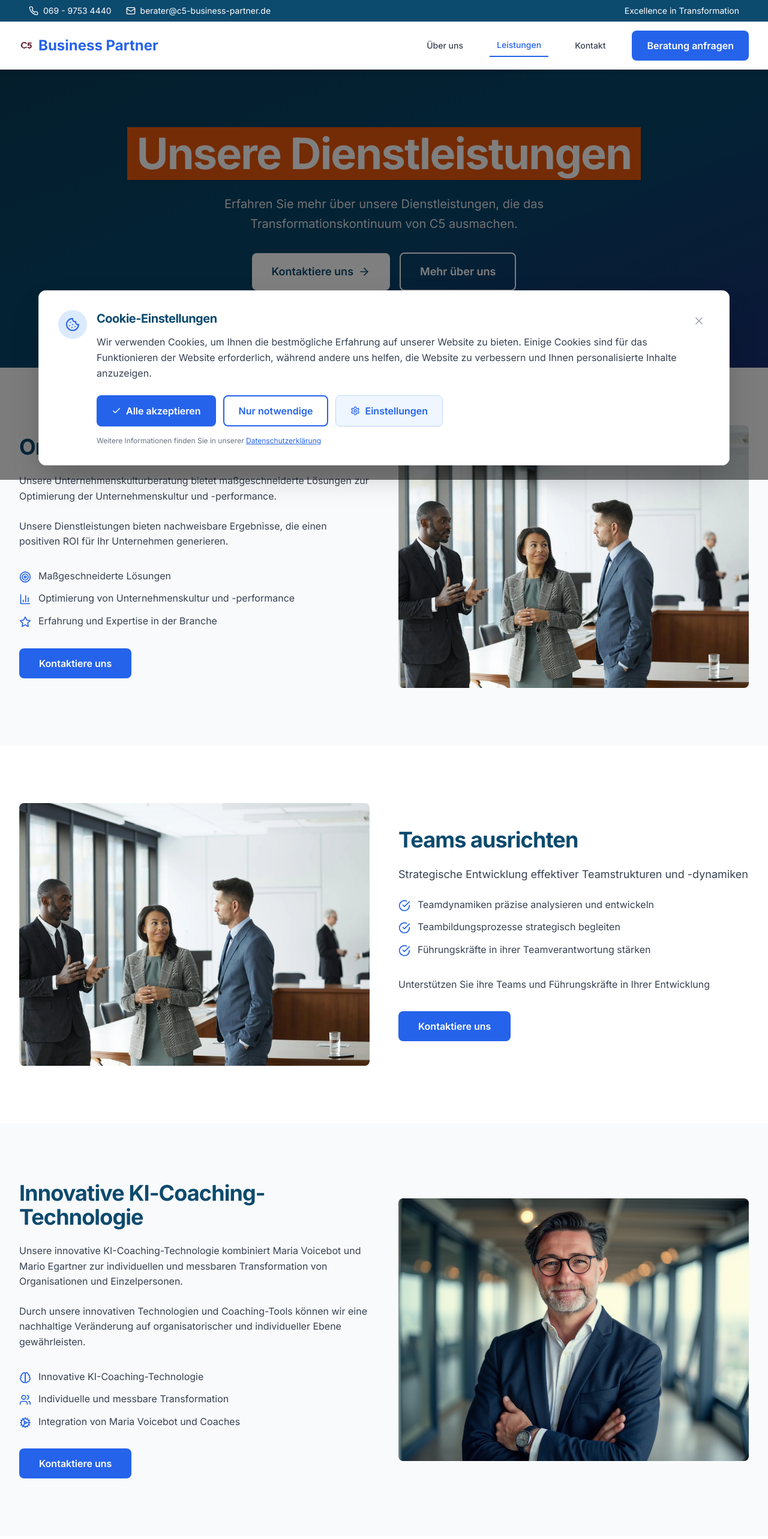
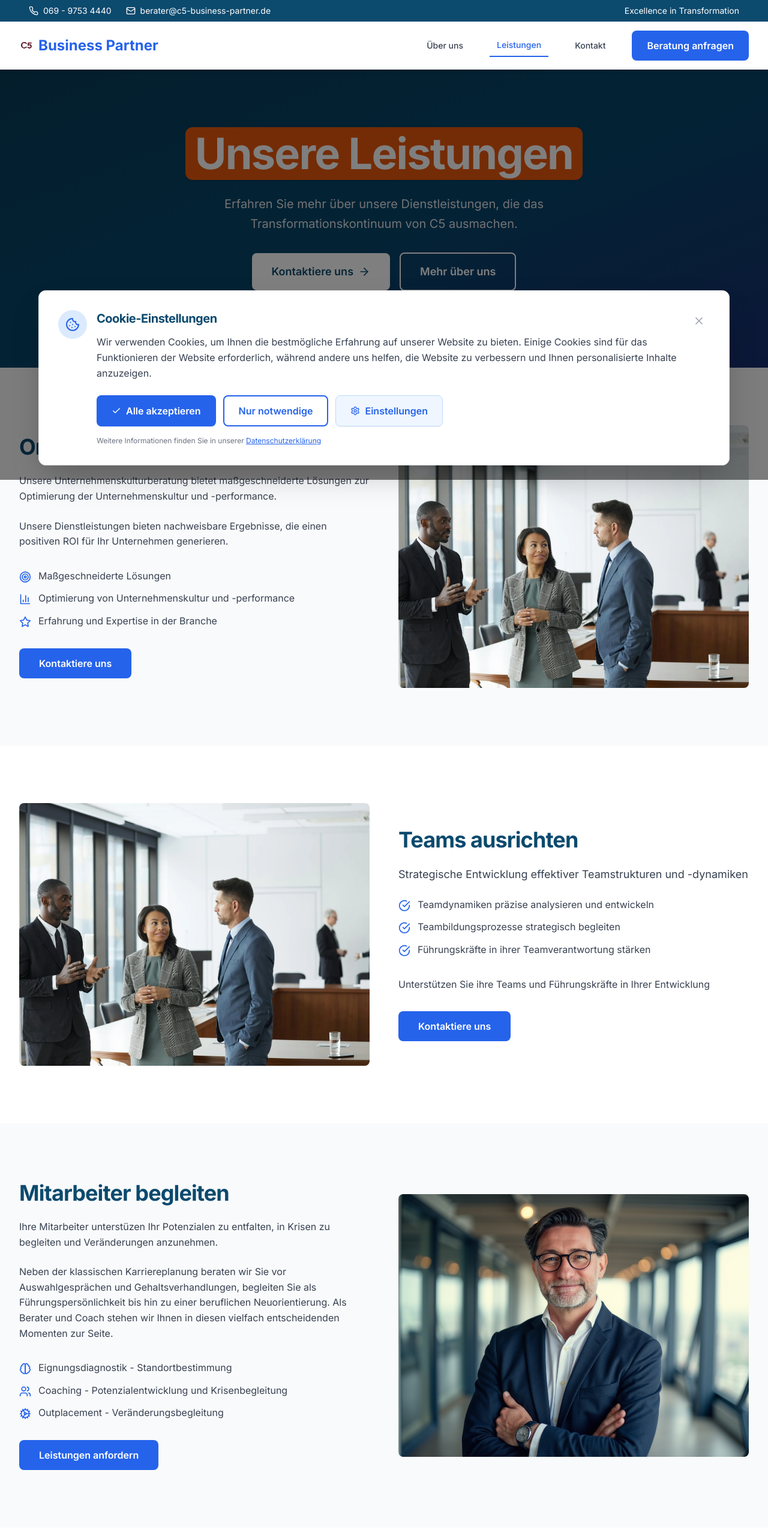
Before and after one commit to alexodexo/Mario, a Next.js app: page /transformationskontinuum/leistungen in a window 1280 px wide. Shown: the top 2566 px of the page at 60% size. Built offline with nearby package versions, Linux system fonts and the light colour scheme.

Commit message:
augustiner

```diff
--- a/src/components/common/Hero.js
+++ b/src/components/common/Hero.js
@@ -40,7 +40,7 @@ export default function Hero({
         <div className="max-w-4xl mx-auto text-center">
           {/* Main Title */}
           {title && (
-            <h1 className="hero-text mb-6 animate-fade-in text-5xl sm:text-6xl lg:text-7xl font-bold drop-shadow bg-orange-600 text-white px-4 py-2 inline-block">
+            <h1 className="hero-text mb-6 rounded-xl animate-fade-in text-5xl sm:text-6xl lg:text-7xl font-bold drop-shadow bg-orange-600 text-white px-4 py-2 inline-block">
               {title}
             </h1>
           )}
--- a/src/pages/index.js
+++ b/src/pages/index.js
@@ -87,7 +87,7 @@ export default function HomePage() {
         <div className="container mx-auto px-4 py-16 relative z-10">
           <div className="max-w-4xl mx-auto text-center">
             <div className="mb-8">
-    <h1 className="text-5xl sm:text-6xl lg:text-7xl font-bold mb-6 drop-shadow bg-orange-600 text-white px-4 py-2 inline-block">
+    <h1 className="text-5xl sm:text-6xl lg:text-7xl font-bold rounded-xl mb-6 drop-shadow bg-orange-600 text-white px-4 py-2 inline-block">
       Transformationskontinuum
     </h1>
               <p className="text-2xl sm:text-3xl text-blue-200 font-semibold mb-8 drop-shadow-md">
@@ -99,26 +99,7 @@ export default function HomePage() {
               </p>
             </div>
 
-            {/* Quick Navigation */}
-            <div className="flex flex-col sm:flex-row gap-6 justify-center items-center">
-              <Link
-                href="/transformationskontinuum"
-                className="inline-flex items-center justify-center px-8 py-4 text-lg font-semibold text-blue-900 bg-white border border-transparent rounded-lg shadow-lg hover:bg-gray-50 hover:shadow-xl focus:outline-none focus:ring-2 focus:ring-offset-2 focus:ring-white transition-all duration-200 group backdrop-blur-sm"
-              >
-                <Target className="mr-3 h-6 w-6" />
-                C5 Business Partner
-                <ArrowRight className="ml-2 h-5 w-5 group-hover:translate-x-1 transition-transform duration-200" />
-              </Link>
 
-              <Link
-                href="/frankfurt-business-coach"
-                className="inline-flex items-center justify-center px-8 py-4 text-lg font-semibold text-white bg-white/20 backdrop-blur-sm border-2 border-white rounded-lg hover:bg-white hover:text-blue-900 focus:outline-none focus:ring-2 focus:ring-offset-2 focus:ring-white transition-all duration-200 group"
-              >
-                <User className="mr-3 h-6 w-6" />
-                Frankfurt Business Coach
-                <ArrowRight className="ml-2 h-5 w-5 group-hover:translate-x-1 transition-transform duration-200" />
-              </Link>
-            </div>
           </div>
         </div>
       </section>
@@ -374,13 +355,12 @@ export default function HomePage() {
       </section>
 
       {/* Strategy, Planning & Contact - Combined Section */}
-      <section className="py-20 bg-blue-600 text-white">
-        <div className="container mx-auto px-4">
+      <section className="py-5 bg-blue-600 text-white">
 
           {/* Contact Section */}
-          <div className="border-t border-white/20 pt-16">
+          <div className=" border-white/20 pt-16">
             <div className="text-center max-w-4xl mx-auto">
-              <h2 className="text-5xl font-bold mb-6 drop-shadow bg-orange-600 text-white px-4 py-2 inline-block">
+              <h2 className="text-5xl font-bold mb-6 drop-shadow rounded-xl bg-orange-600 text-white px-4 py-2 inline-block">
                 Lassen Sie uns sprechen
               </h2>
               <p className="text-xl text-blue-100 mb-12 leading-relaxed">
@@ -422,16 +402,10 @@ export default function HomePage() {
                     Strategiegespräch vereinbaren
                     <ArrowRight className="ml-2 h-5 w-5" />
                   </Link>
-                  <Link
-                    href="/transformationskontinuum/ueber-uns"
-                    className="inline-flex items-center justify-center px-10 py-4 text-lg font-semibold text-white bg-white/20 backdrop-blur-sm border-2 border-white rounded-lg hover:bg-white/30 transition-colors duration-200"
-                  >
-                    Unser Team kennenlernen
-                  </Link>
+
                 </div>
               </div>
             </div>
-          </div>
         </div>
       </section>
     </>
--- a/src/pages/transformationskontinuum/kontakt.js
+++ b/src/pages/transformationskontinuum/kontakt.js
@@ -108,7 +108,7 @@ export default function TransformationContact() {
         <div className="container mx-auto px-4 py-16 relative z-10">
           <div className="max-w-4xl mx-auto text-center">
             <div className="mb-8">
-              <h1 className="text-5xl sm:text-6xl lg:text-7xl font-bold mb-6 drop-shadow-lg">
+              <h1 className="text-5xl sm:text-6xl lg:text-7xl font-bold mb-6 drop-shadow bg-orange-600 text-white px-4 py-2 inline-block">
                 Kontakt aufnehmen
               </h1>
               <p className="text-2xl sm:text-3xl text-blue-200 font-semibold mb-8 drop-shadow-md">
--- a/src/pages/transformationskontinuum/leistungen.js
+++ b/src/pages/transformationskontinuum/leistungen.js
@@ -9,7 +9,7 @@ export default function TransformationServices() {
     <>
       {/* Hero Section */}
       <Hero
-        title="Unsere Dienstleistungen"
+        title="Unsere Leistungen"
         description="Erfahren Sie mehr über unsere Dienstleistungen, die das Transformationskontinuum von C5 ausmachen."
         primaryCTA={{
           text: 'Kontaktiere uns',
@@ -136,33 +136,31 @@ export default function TransformationServices() {
           <div className="grid grid-cols-1 lg:grid-cols-2 gap-12 items-center">
             <div>
               <h2 className="text-3xl sm:text-4xl font-bold text-navy-900 mb-6">
-                Innovative KI-Coaching-Technologie
-              </h2>
+                Mitarbeiter begleiten               </h2>
               <p className="text-gray-700 mb-6">
-                Unsere innovative KI-Coaching-Technologie kombiniert Maria Voicebot und Mario Egartner zur individuellen und messbaren Transformation von Organisationen und Einzelpersonen.
+                Ihre Mitarbeiter unterstüzen Ihr Potenzialen zu entfalten, in Krisen zu begleiten und Veränderungen anzunehmen.
               </p>
               <p className="text-gray-700 mb-8">
-                Durch unsere innovativen Technologien und Coaching-Tools können wir eine nachhaltige Veränderung auf organisatorischer und individueller Ebene gewährleisten.
-              </p>
+                Neben der klassischen Karriereplanung beraten wir Sie vor Auswahlgesprächen und Gehaltsverhandlungen, begleiten Sie als Führungspersönlichkeit bis hin zu einer beruflichen Neuorientierung. Als Berater und Coach stehen wir Ihnen in diesen vielfach entscheidenden Momenten zur Seite.                </p>
               <ul className="space-y-3 mb-8">
                 <li className="flex items-start space-x-3">
                   <Brain className="h-5 w-5 text-primary-600 mt-1 flex-shrink-0" />
-                  <span className="text-gray-700">Innovative KI-Coaching-Technologie</span>
+                  <span className="text-gray-700">Eignungsdiagnostik - Standortbestimmung</span>
                 </li>
                 <li className="flex items-start space-x-3">
                   <Users className="h-5 w-5 text-primary-600 mt-1 flex-shrink-0" />
-                  <span className="text-gray-700">Individuelle und messbare Transformation</span>
+                  <span className="text-gray-700">Coaching - Potenzialentwicklung und Krisenbegleitung</span>
                 </li>
                 <li className="flex items-start space-x-3">
                   <Cog className="h-5 w-5 text-primary-600 mt-1 flex-shrink-0" />
-                  <span className="text-gray-700">Integration von Maria Voicebot und Coaches</span>
+                  <span className="text-gray-700">Outplacement - Veränderungsbegleitung</span>
                 </li>
               </ul>
               <Link
                 href="/transformationskontinuum/kontakt"
                 className="inline-flex items-center justify-center px-8 py-3 text-base font-semibold text-white bg-primary-600 border border-transparent rounded-lg hover:bg-primary-700 transition-colors duration-200"
               >
-                Kontaktiere uns
+                Leistungen anfordern
               </Link>
             </div>
             <div className="relative">
@@ -257,12 +255,7 @@ export default function TransformationServices() {
               <p className="text-gray-700 mb-6">
                 Individuelle Begleitung für Führungskräfte und Nachwuchstalente bei beruflichen Herausforderungen.
               </p>
-              <Link
-                href="/transformationskontinuum/kontakt"
-                className="text-primary-600 font-semibold hover:text-primary-700 transition-colors duration-200"
-              >
-                Mehr erfahren →
-              </Link>
+
             </div>
 
             {/* Assessment Center */}
@@ -275,12 +268,7 @@ export default function TransformationServices() {
               <p className="text-gray-700 mb-6">
                 Wissenschaftlich fundierte Assessment Center für optimale Personalauswahl und -entwicklung.
               </p>
-              <Link
-                href="/transformationskontinuum/kontakt"
-                className="text-primary-600 font-semibold hover:text-primary-700 transition-colors duration-200"
-              >
-                Mehr erfahren →
-              </Link>
+
             </div>
 
             {/* Outplacement */}
@@ -293,12 +281,7 @@ export default function TransformationServices() {
               <p className="text-gray-700 mb-6">
                 Professionelle Begleitung bei beruflichen Veränderungen - diskret und erfolgreich.
               </p>
-              <Link
-                href="/transformationskontinuum/kontakt"
-                className="text-primary-600 font-semibold hover:text-primary-700 transition-colors duration-200"
-              >
-                Mehr erfahren →
-              </Link>
+
             </div>
           </div>
         </div>
```
